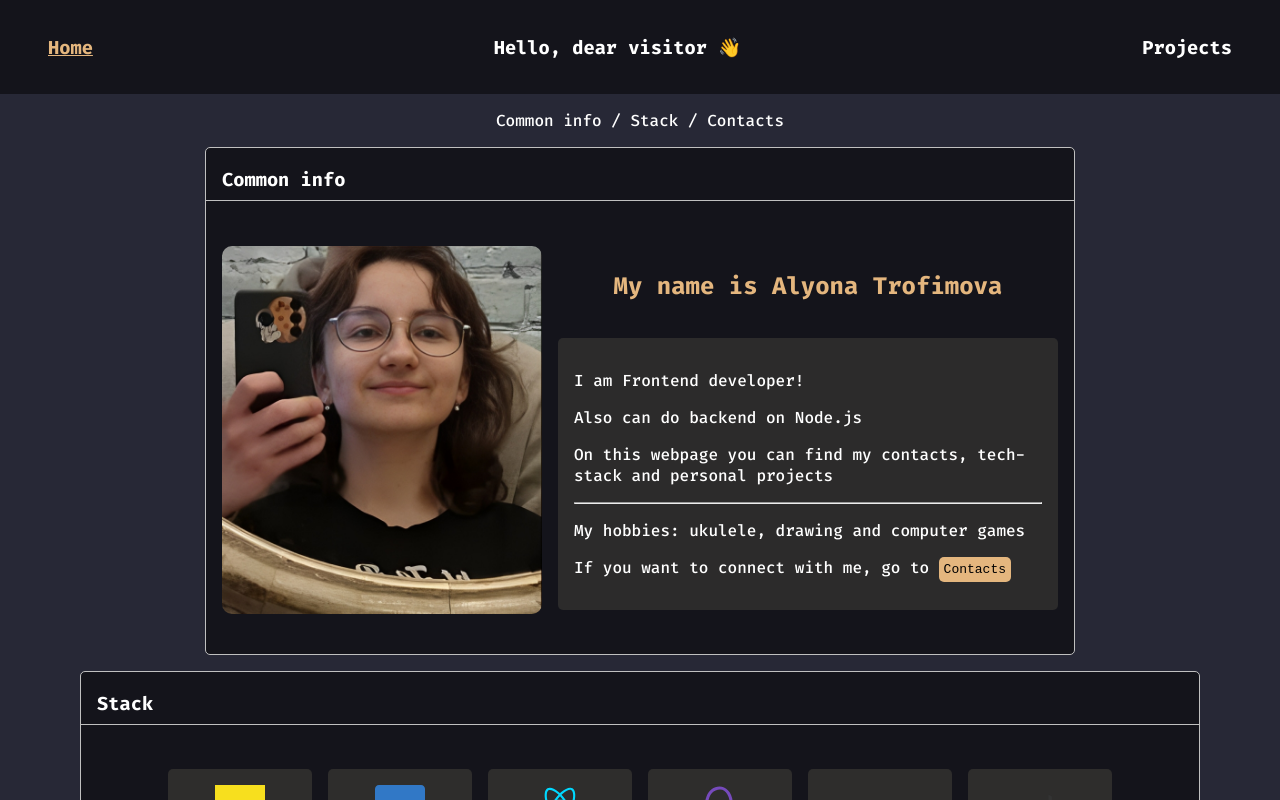
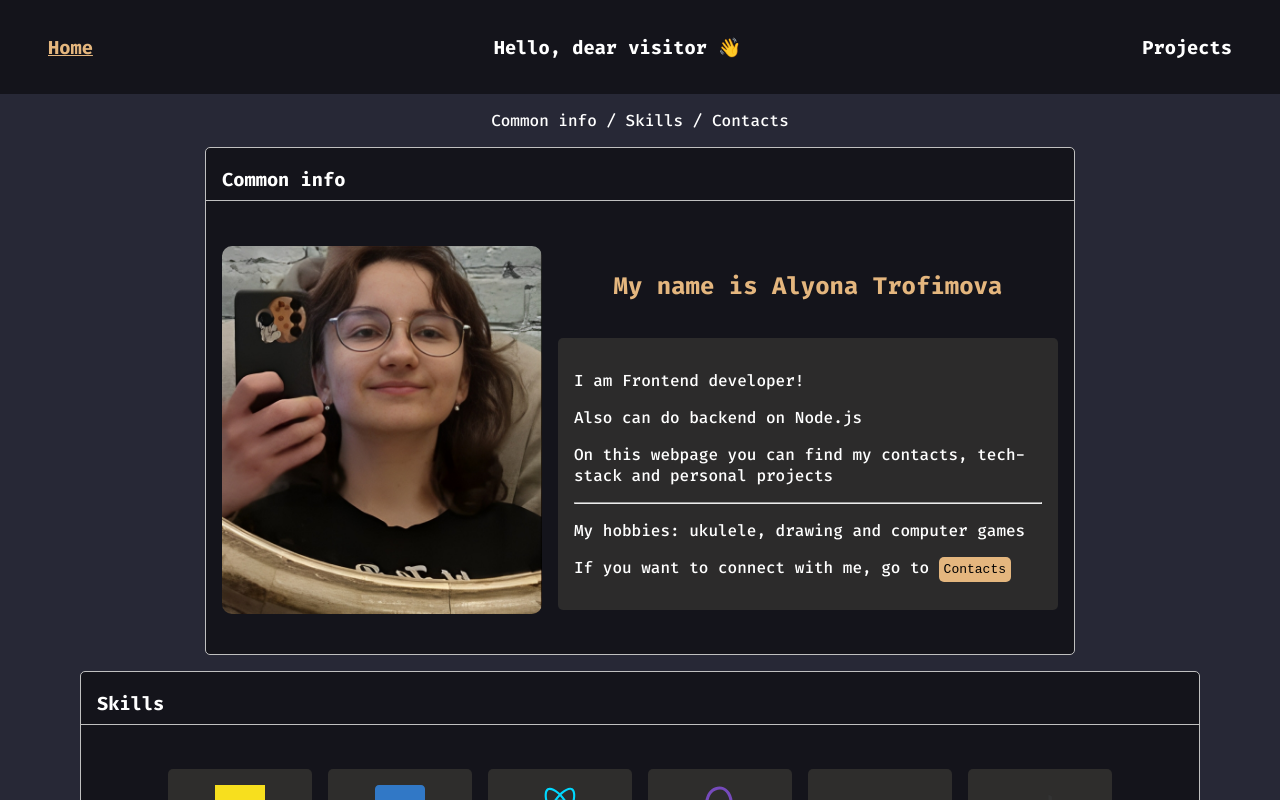
Before and after one commit to kchaumeow/about-me, a Next.js app: page / in a window 1280 px wide. Shown: the top 800 px of the page. Built offline with nearby package versions, Linux system fonts and the light colour scheme.

Commit message:
fix: naming

```diff
--- a/src/app/components/Breadcrumbs.tsx
+++ b/src/app/components/Breadcrumbs.tsx
@@ -4,7 +4,7 @@ export default function Breadcrumbs() {
   return (
     <div className="bread-crumbs">
       <CustomLink href="/#Common-info">Common info </CustomLink>/
-      <CustomLink href="/#Stack"> Stack </CustomLink>/
+      <CustomLink href="/#Skills"> Skills </CustomLink>/
       <CustomLink href="/#Contacts"> Contacts</CustomLink>
     </div>
   );
--- a/src/app/components/Stack.tsx
+++ b/src/app/components/Stack.tsx
@@ -4,8 +4,8 @@ import Skill from "./Skill";
 export default function Stack() {
   return (
     <div className="card">
-      <h3 id="Stack" className="card-header">
-        Stack
+      <h3 id="Skills" className="card-header">
+        Skills
       </h3>
       <div className="stack">
         {techstack.map((skill) => {
```
